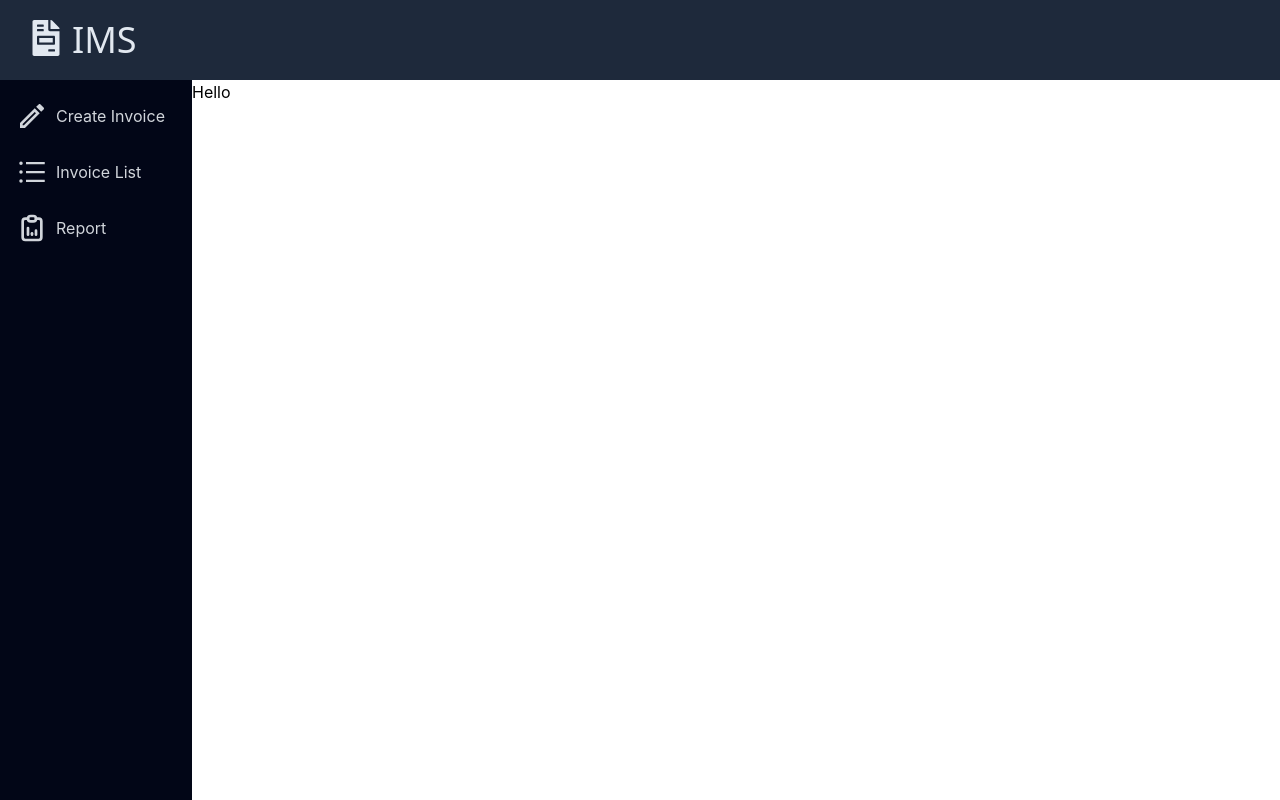
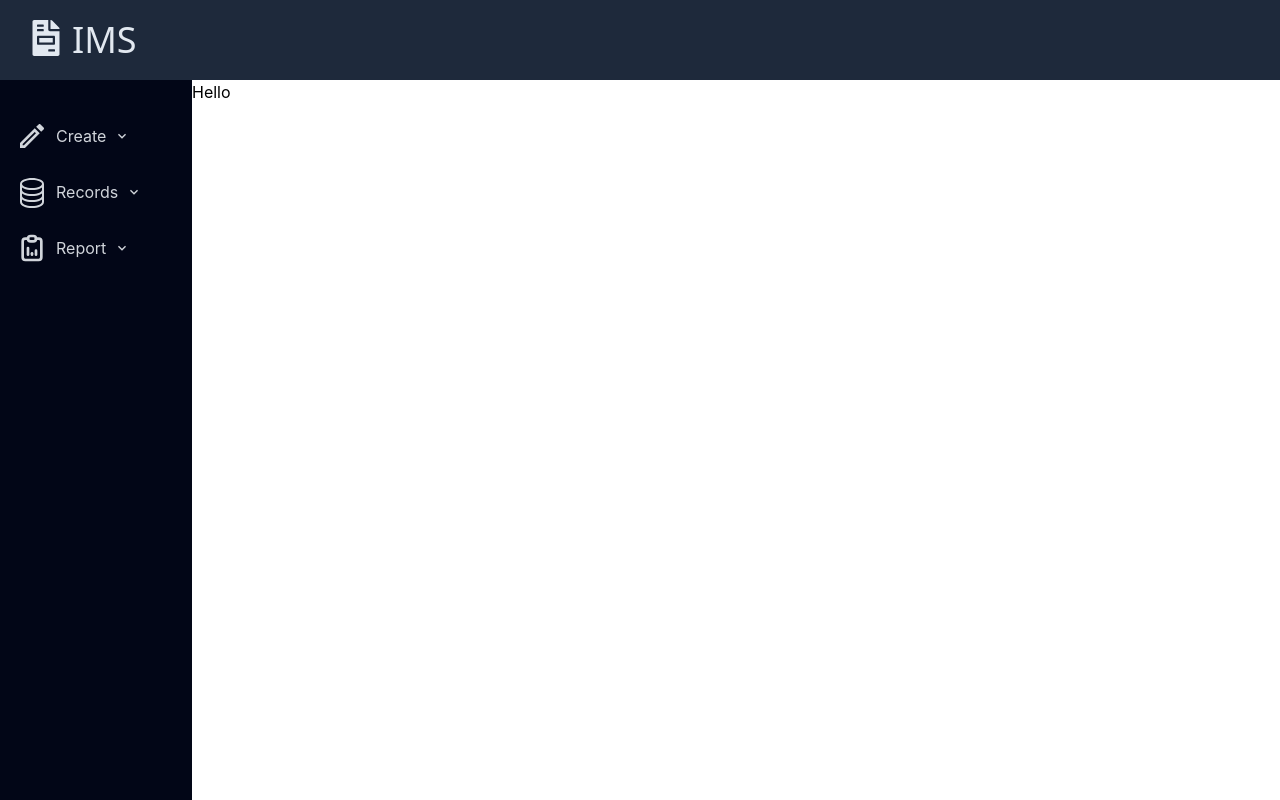
Before and after one commit to AbiyuNigussie/Invoice-Managment-System, a React (Create React App) app in the folder frontend/: page / in a window 1280 px wide. Built offline with nearby package versions, Linux system fonts and the light colour scheme.

Commit message:
useReducer is implemented for the sidebar.

```diff
--- a/frontend/src/components/Layout/SideBar.js
+++ b/frontend/src/components/Layout/SideBar.js
@@ -1,25 +1,77 @@
 import React from "react";
+import { useState, useEffect, useReducer } from "react";
 import { MdOutlineCreate } from "react-icons/md";
-import { AiOutlineUnorderedList } from "react-icons/ai";
+import { AiOutlinePlus } from "react-icons/ai";
 import { TbReportAnalytics } from "react-icons/tb";
+import { BsDatabase } from "react-icons/bs";
+import { MdExpandLess, MdExpandMore } from "react-icons/md";
+
+const initialValues = [
+  {
+    id: 1,
+    isExpanded: false,
+  },
+  {
+    id: 2,
+    isExpanded: false,
+  },
+  {
+    id: 3,
+    isExpanded: false,
+  },
+];
+const reducer = (state, action) => {
+  if (action.expansion === true) {
+    return state.map((each) => {
+      if (each.id === action.id) {
+        return { ...each, isExpanded: !each.isExpanded };
+      } else {
+        return each;
+      }
+    });
+  }
+};
+
 const SideBar = () => {
+  //   const [expanded, setExpanaded] = useState(false);
+  //   //   useEffect(() => {
+  //   //     console.log(expanded);
+  //   //   }, [expanded]);
+
+  const [expanded, dispatch] = useReducer(reducer, initialValues);
+
   return (
-    <div className="container flex flex-col gap-6 pl-4 pt-5 fixed box-border h-full w-48 z-1 bg-slate-950 text-gray-300  max-md:w-16 max-md:justify-items-center transition-all ease-in-out duration-500 ">
-      <a href="#" className="flex gap-2 items-center">
+    <div className="container flex flex-col gap-6 pl-4 pt-10 fixed box-border h-full w-48 z-1 bg-slate-950 text-gray-300  max-md:w-16 max-md:justify-items-center transition-all ease-in-out duration-500 ">
+      <div
+        className="flex gap-2 items-center"
+        onClick={() => dispatch({ expansion: true, id: 1 })}
+      >
         <MdOutlineCreate className="h-8 w-8 " />
+        <p className="text-l max-md:hidden">Create</p>
+        {expanded[0].isExpanded ? <MdExpandLess /> : <MdExpandMore />}
+      </div>
+      <div
+        className="flex gap-2 items-center"
+        onClick={() => dispatch({ expansion: true, id: 2 })}
+      >
+        <BsDatabase className="h-8 w-8 " />
 
-        <p className="text-l max-md:hidden">Create Invoice</p>
-      </a>
-      <a href="#" className="flex gap-2 items-center">
-        <AiOutlineUnorderedList className="h-8 w-8" />
-
-        <p className="text-l max-md:hidden">Invoice List</p>
-      </a>
-      <a href="#" className="flex gap-2 items-center">
+        <p className="text-l max-md:hidden">Records</p>
+        {expanded[1].isExpanded ? <MdExpandLess /> : <MdExpandMore />}
+      </div>
+      {/* <a href="#" className="flex gap-2 items-center">
+        <AiOutlinePlus className="h-8 w-8" />
+        <p className="text-l max-md:hidden">Add Product</p>
+      </a> */}
+      <div
+        className="flex gap-2 items-center"
+        onClick={() => dispatch({ expansion: true, id: 3 })}
+      >
         <TbReportAnalytics className="h-8 w-8" />
 
         <p className="text-l max-md:hidden">Report</p>
-      </a>
+        {expanded[2].isExpanded ? <MdExpandLess /> : <MdExpandMore />}
+      </div>
     </div>
   );
 };
```
